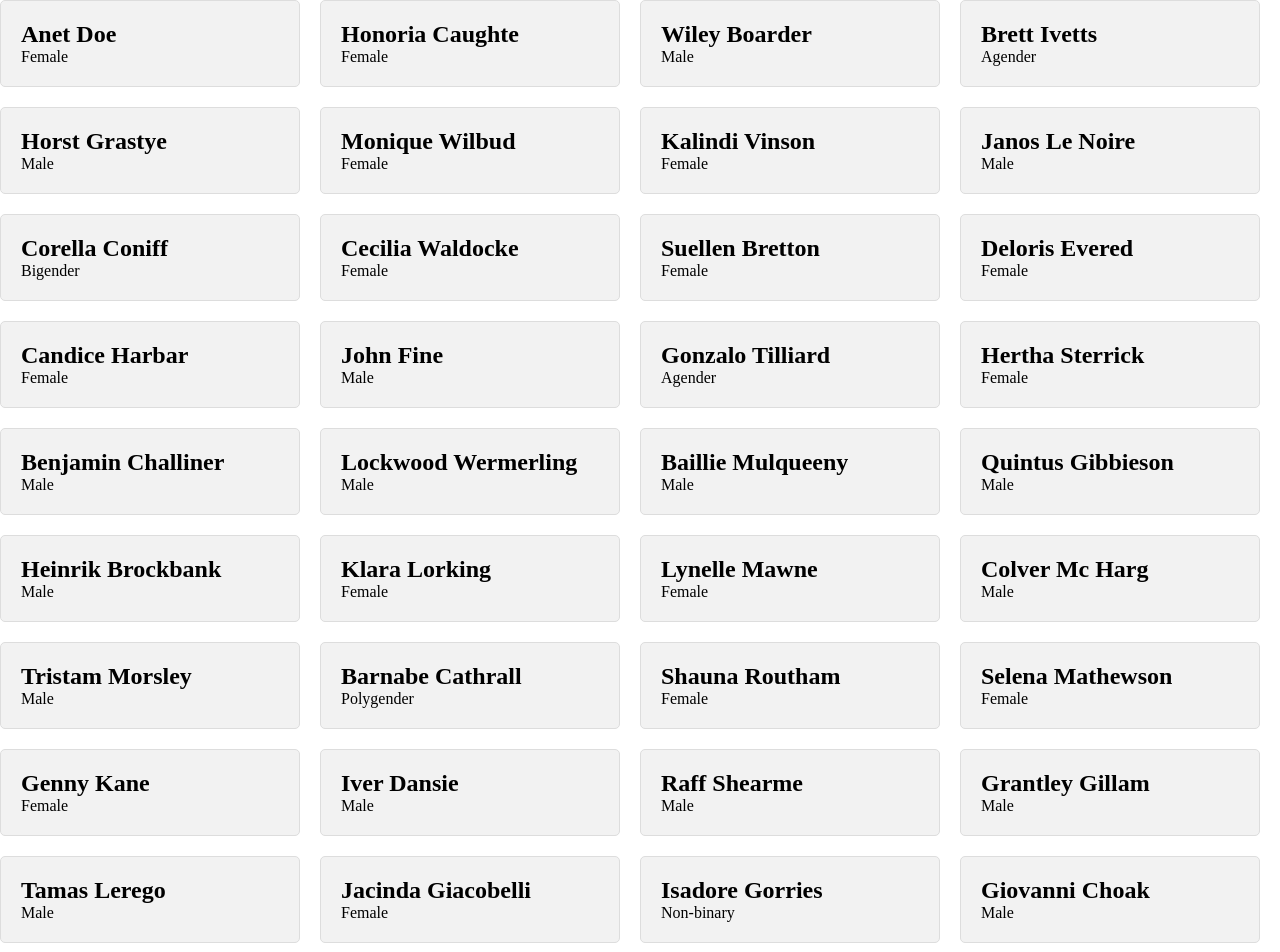
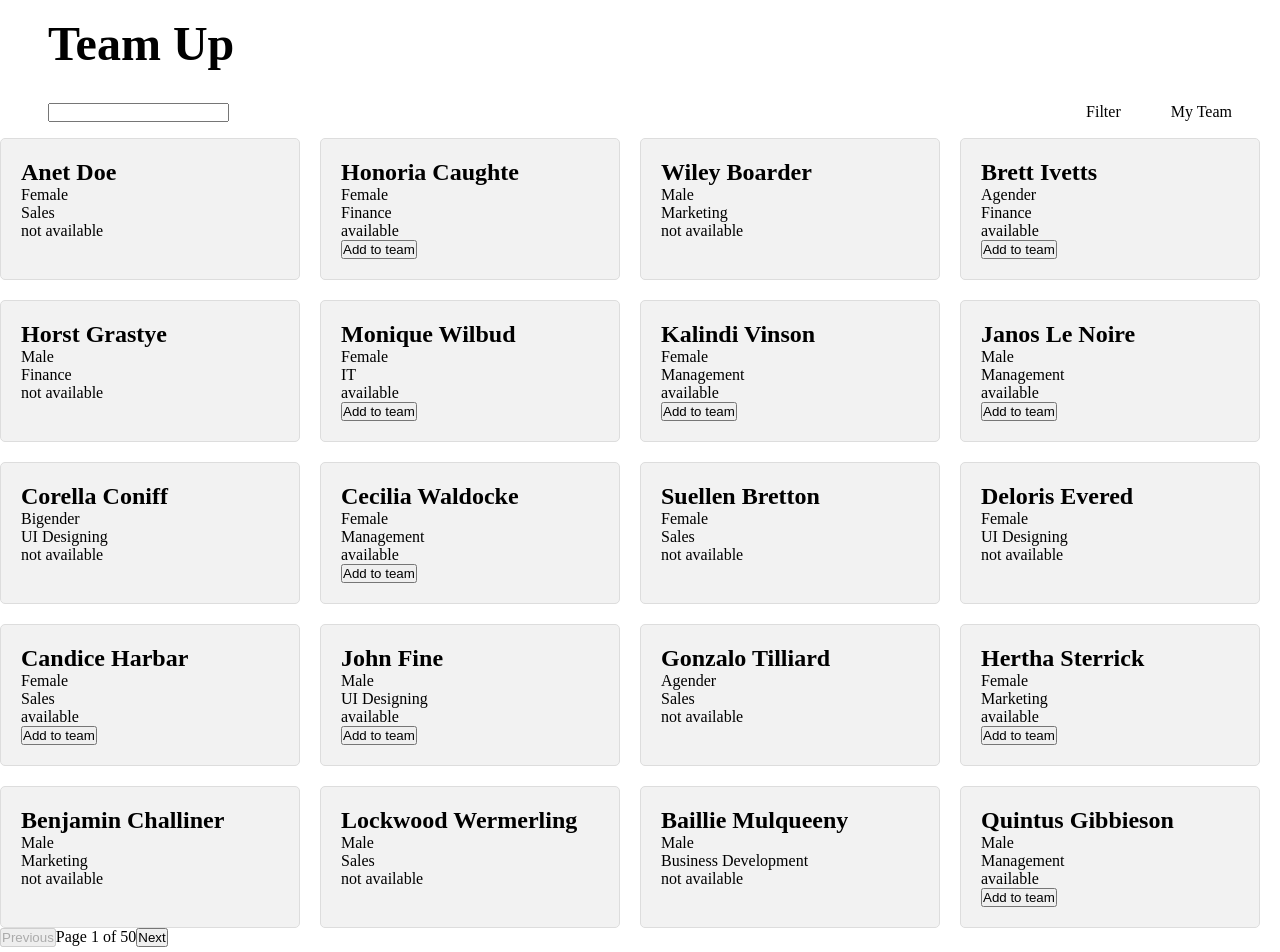
Before and after one commit to Mithesh-B/heliverse, a React (Vite) app: page / in a window 1280 px wide. Shown: the top 952 px of the page. Built offline with nearby package versions, Linux system fonts and the light colour scheme.

Commit message:
implement filtering

```diff
--- a/src/components/cards/Card.jsx
+++ b/src/components/cards/Card.jsx
@@ -1,26 +1,90 @@
 import React, { useState, useEffect } from "react";
 import data from '../../assets/heliverse_mock_data.json';
 import './card.scss'
+import Dashboard from "../dashboard/Dashboard";
 
 function Cards() {
   const [cardsData, setCardsData] = useState([]);
+  const [searchTerm, setSearchTerm] = useState('');
+  const [selectedGender, setSelectedGender] = useState('');
+  const [isAvailable, setIsAvailable]=useState('')
+  const [domain, setDomain] =useState ('')
+  const [currentPage, setCurrentPage] = useState(1);
+  const cardsPerPage = 20;
 
+  //to fetch data from json
 
   useEffect(() => {
     setCardsData(data);
   }, []);
+  //handles search function
+  const handleSearch = (event) => {
+    setSearchTerm(event.target.value);
+    setCurrentPage(1);
+  };
+  //handles gender filtering
+  const handleGenderFilter = (event) => {
+    setSelectedGender(event.target.value);
+    setCurrentPage(1);
+  };
+  //handles availability check
+  const handleAvailablity = (event) => {
+    setIsAvailable(event.target.value);
+    setCurrentPage(1);
+  };
+  //handles domain filtering
+  const handleDomain = (event) => {
+    setDomain(event.target.value);
+    setCurrentPage(1);
+  };
+  //filters data based on above handle events dynaically
+  const filteredCards = cardsData.filter((card) =>
+  //filters name search using includes method on data
+  card.first_name.toLowerCase().includes(searchTerm.toLowerCase())
+  && (selectedGender === '' || card.gender === selectedGender) && (isAvailable === '' || card.available === (isAvailable === 'true'))
+  && (domain === '' || card.domain === domain)
+  );
+
+  const indexOfLastCard = currentPage * cardsPerPage;
+  const indexOfFirstCard = indexOfLastCard - cardsPerPage;
+  const currentCards = filteredCards.slice(indexOfFirstCard, indexOfLastCard);
+  const totalPages = Math.ceil(filteredCards.length / cardsPerPage);
+
+  const handlePageClick = (pageNumber) => {
+    setCurrentPage(pageNumber);
+  };
 
 
-console.log(data)
   return (
+    <>
+      <Dashboard onChange={handleSearch} gender={handleGenderFilter} available={handleAvailablity} domain={handleDomain}/>
       <div className="cards">
-      {cardsData.map((card) => (
+        {currentCards.map((card) => (
           <div key={card.id} className="card">
             <h2>{card.first_name} {card.last_name}</h2>
             <p>{card.gender}</p>
+            <p>{card.domain}</p>
+            <p>{`${card.available? 'available' : 'not available'}`}</p>
+            {card.available && (<button>Add to team</button>)}
           </div>
         ))}
       </div>
+      <div className="pagination">
+        <button
+          disabled={currentPage === 1}
+          onClick={() => handlePageClick(currentPage - 1)}
+        >
+          Previous
+        </button>
+        <span>Page {currentPage} of {totalPages}</span>
+        <button
+          disabled={currentPage === totalPages}
+          onClick={() => handlePageClick(currentPage + 1)}
+        >
+          Next
+        </button>
+      </div>
+    </>
   );
 }
 
```
Lines whose indentation alone changed are shown as unchanged.
